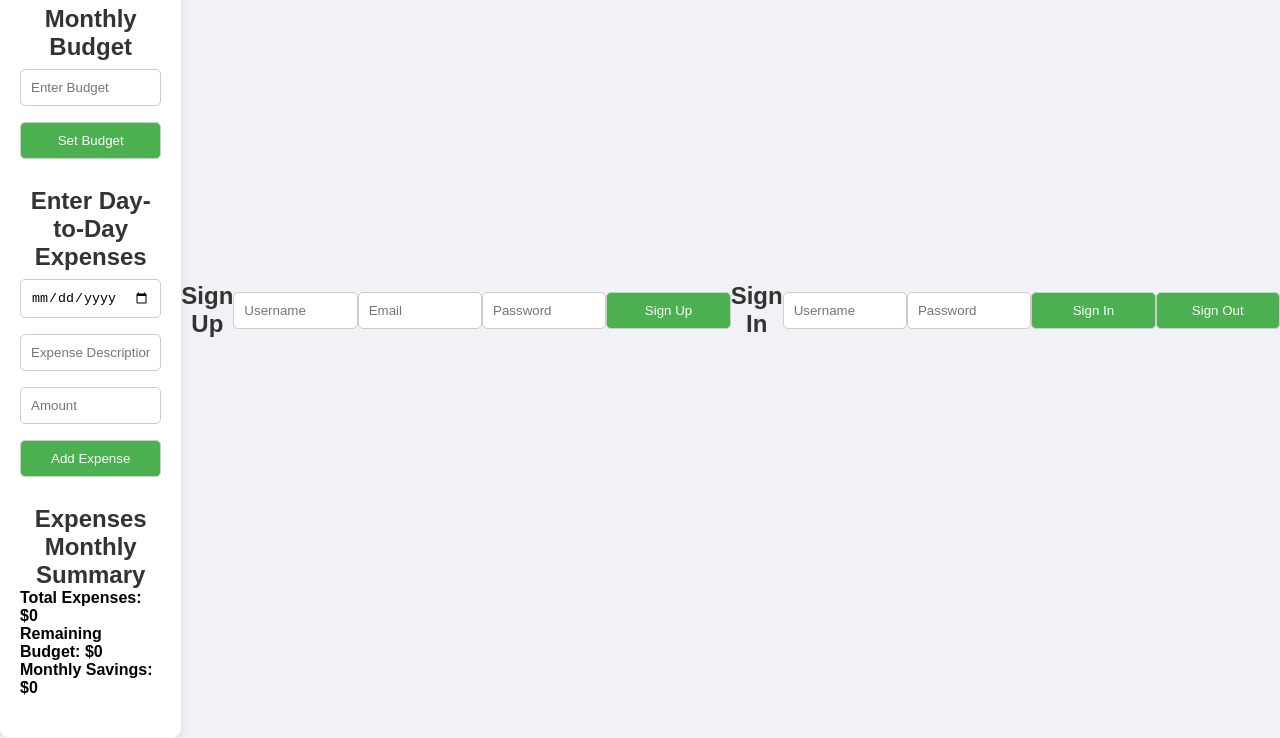
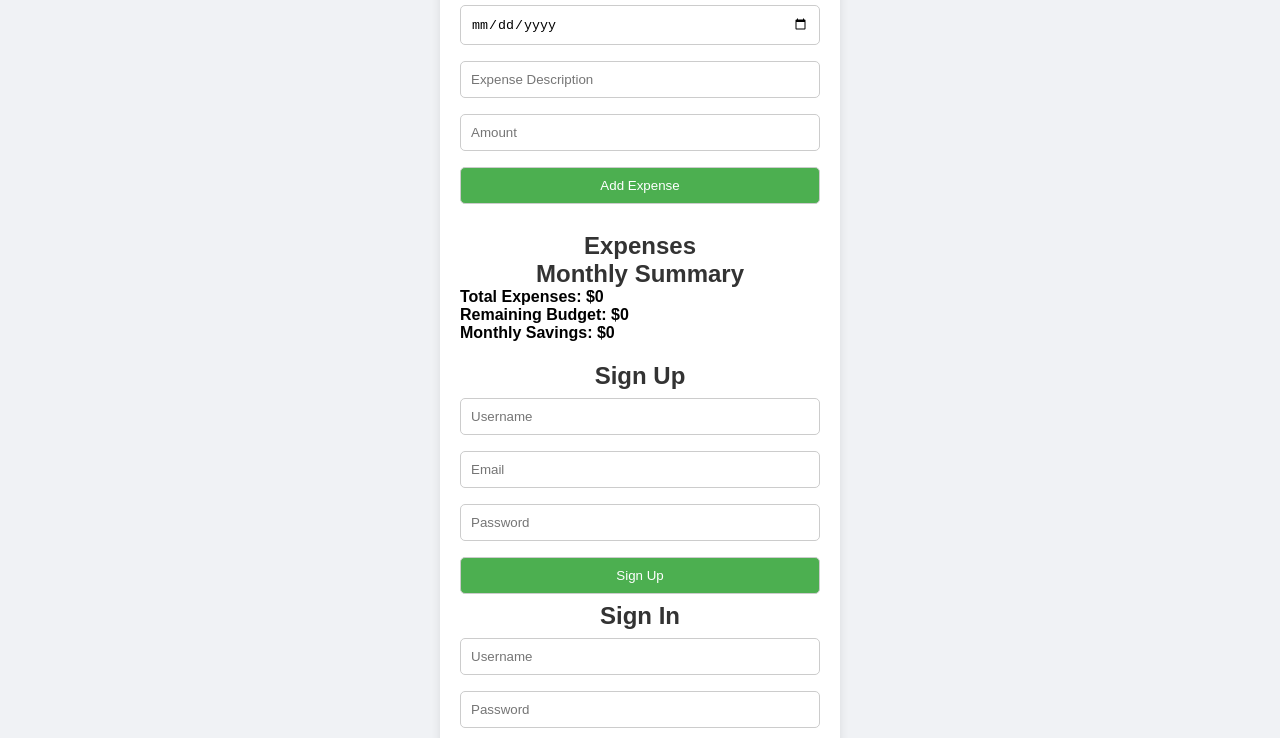
Before and after one commit to Jeysuriya22/aws_project, a website: page public/index.html in a window 1280 px wide. Shown: the part 90-828 px from the top of the page. Drawn offline with Linux system fonts and the light colour scheme.

Commit message:
Update index.html

```diff
--- a/public/index.html
+++ b/public/index.html
@@ -38,22 +38,23 @@
             <p>Remaining Budget: $<span id="remaining-budget">0</span></p>
             <p>Monthly Savings: $<span id="monthly-savings">0</span></p>
         </div>
-    </div>
-    <!-- Sign-Up Form -->
+
+        <!-- Sign Up Form -->
         <h2>Sign Up</h2>
-<input type="text" id="username" placeholder="Username" />
-<input type="email" id="email" placeholder="Email" />
-<input type="password" id="password" placeholder="Password" />
+        <input type="text" id="sign-up-username" placeholder="Username" />
+        <input type="email" id="sign-up-email" placeholder="Email" />
+        <input type="password" id="sign-up-password" placeholder="Password" />
         <button onclick="signUp()">Sign Up</button>
 
         <!-- Sign-In Form -->
         <h2>Sign In</h2>
-<input type="text" id="username" placeholder="Username" />
-<input type="password" id="password" placeholder="Password" />
+        <input type="text" id="sign-in-username" placeholder="Username" />
+        <input type="password" id="sign-in-password" placeholder="Password" />
         <button onclick="signIn()">Sign In</button>
 
         <!-- Sign-Out Button -->
-<button onclick="signOut()">Sign Out</button>
+        <button onclick="signOut()">Sign Out</button>
+    </div>
 
     <script src="app.js"></script>
 </body>
```
Lines whose indentation alone changed are shown as unchanged.
